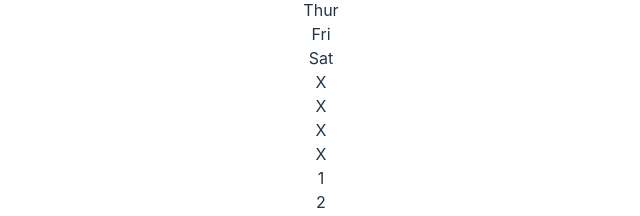
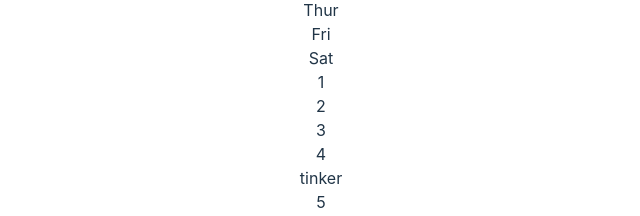
Before and after one commit to ehoversten/reactjs-wall, a React (Vite) app: page / in a window 1280 px wide. Shown: the part 210-426 px from the top of the page, without its empty margins (319-959 px from the left). Built offline with nearby package versions, Linux system fonts and the light colour scheme.

Commit message:
added events logic

```diff
--- a/src/pages/Calendar.jsx
+++ b/src/pages/Calendar.jsx
@@ -33,7 +33,7 @@ function Calendar() {
                 return <div key={day}>{day}</div>
             })}
             {Array.from({ length: startingDayIndex }).map((_, index) => {
-                return <div key={`empty-${index}`}>X</div>
+                return <div key={`empty-${index}`} className=""></div>
             })}
             {daysInMonth.map((day, index) => {
                 return <div
```
